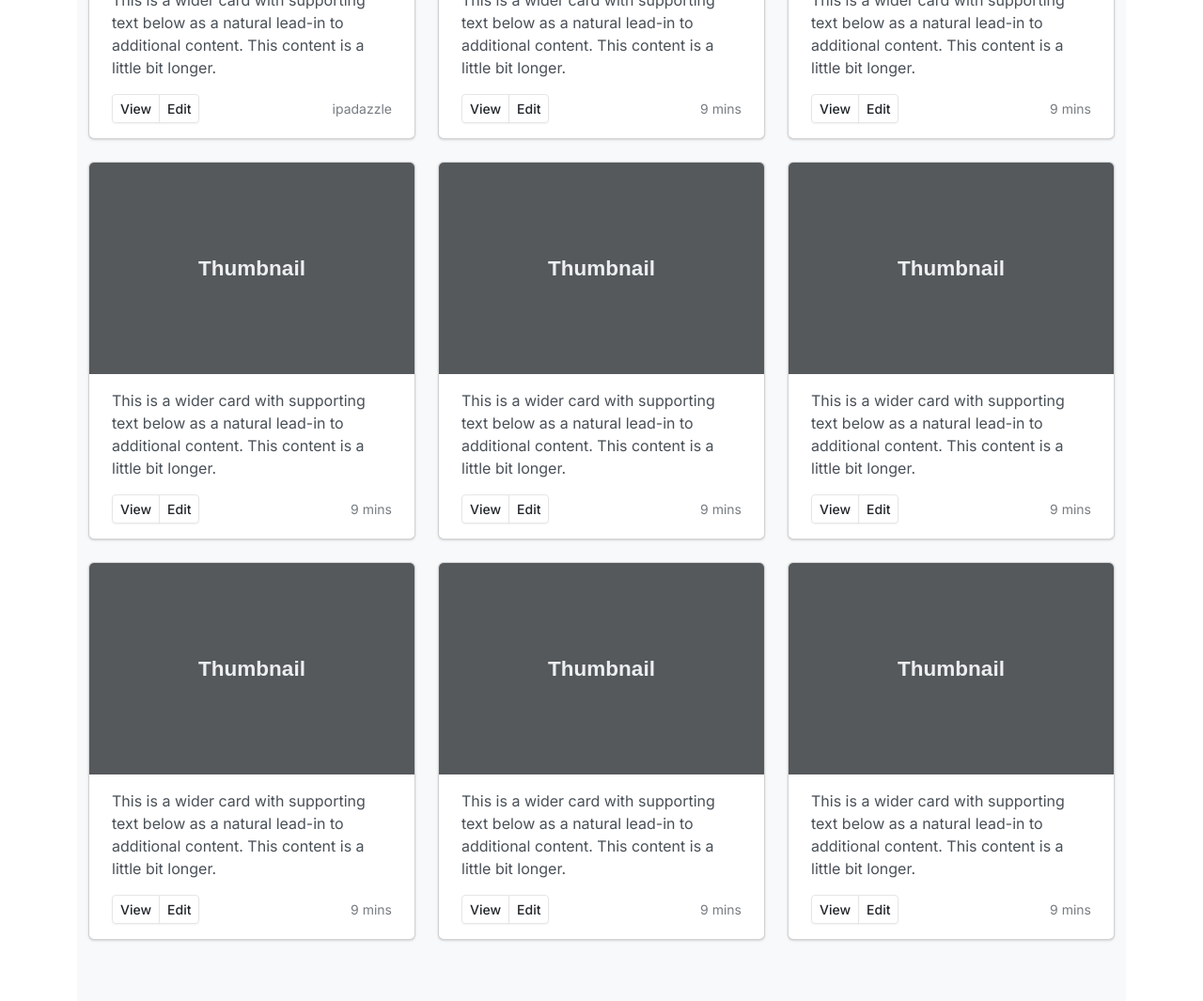
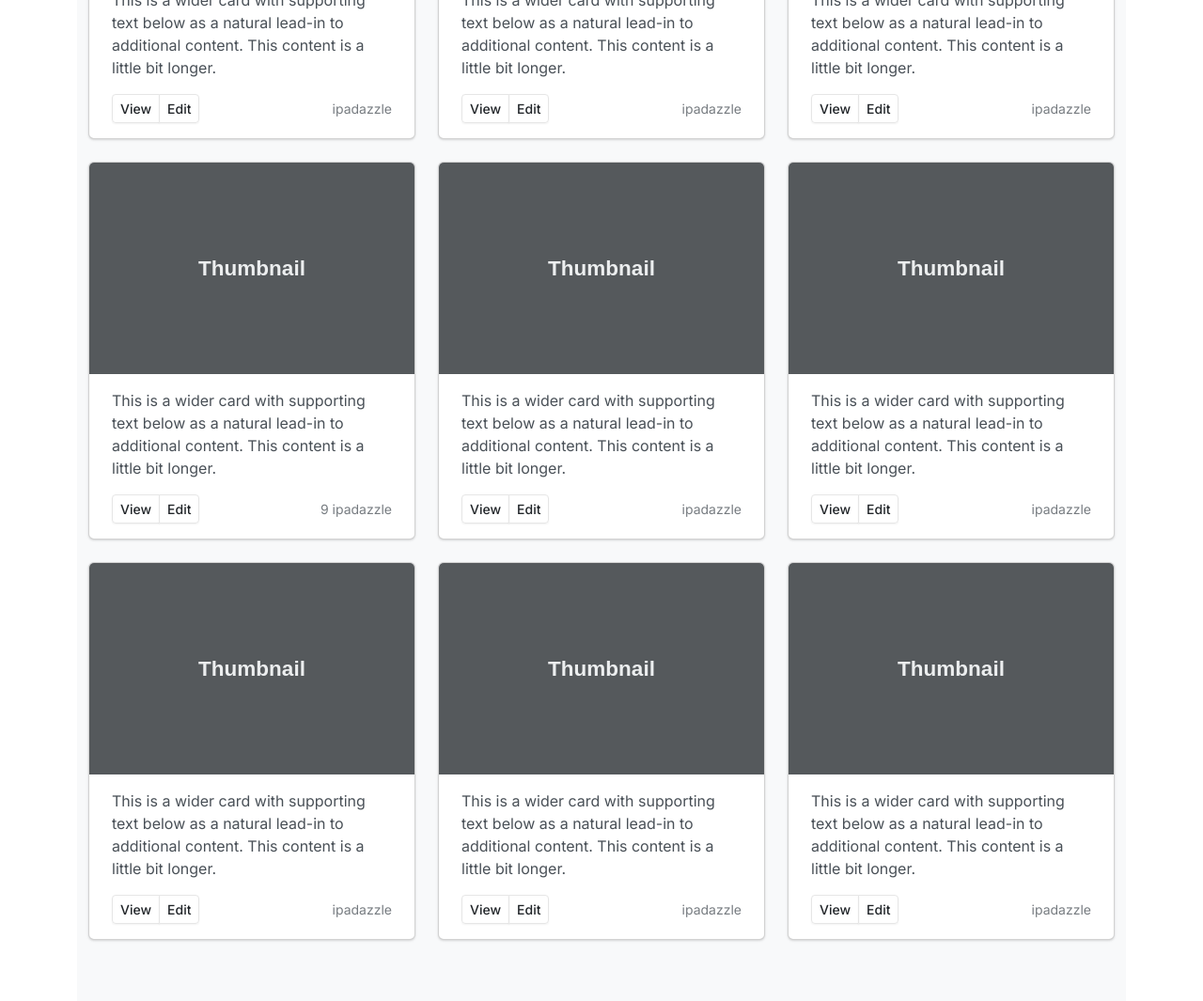
Before and after one commit to NatashaCELloyd/NatashaCELloyd.github.io, a Jekyll site: the page built from Bundles.md, in a window 1280 px wide. Shown: the part 473-1538 px from the top of the page at 94% size. Built offline with Jekyll 4.4.1, drawn with Linux system fonts in a browser that asks for light colours.

Commit message:
Update Bundles.md 9 minutes to ipadazzle

```diff
--- a/Bundles.md
+++ b/Bundles.md
@@ -30,7 +30,7 @@ title: Bundles
                       <button type="button" class="btn btn-sm btn-outline-secondary">View</button>
                       <button type="button" class="btn btn-sm btn-outline-secondary">Edit</button>
                     </div>
-                    <small class="text-muted">9 mins</small>
+                    <small class="text-muted">ipadazzle</small>
                   </div>
                 </div>
               </div>
@@ -45,7 +45,7 @@ title: Bundles
                       <button type="button" class="btn btn-sm btn-outline-secondary">View</button>
                       <button type="button" class="btn btn-sm btn-outline-secondary">Edit</button>
                     </div>
-                    <small class="text-muted">9 mins</small>
+                    <small class="text-muted">ipadazzle</small>
                   </div>
                 </div>
               </div>
@@ -60,7 +60,7 @@ title: Bundles
                       <button type="button" class="btn btn-sm btn-outline-secondary">View</button>
                       <button type="button" class="btn btn-sm btn-outline-secondary">Edit</button>
                     </div>
-                    <small class="text-muted">9 mins</small>
+                    <small class="text-muted">9 ipadazzle</small>
                   </div>
                 </div>
               </div>
@@ -75,7 +75,7 @@ title: Bundles
                       <button type="button" class="btn btn-sm btn-outline-secondary">View</button>
                       <button type="button" class="btn btn-sm btn-outline-secondary">Edit</button>
                     </div>
-                    <small class="text-muted">9 mins</small>
+                    <small class="text-muted">ipadazzle</small>
                   </div>
                 </div>
               </div>
@@ -90,7 +90,7 @@ title: Bundles
                       <button type="button" class="btn btn-sm btn-outline-secondary">View</button>
                       <button type="button" class="btn btn-sm btn-outline-secondary">Edit</button>
                     </div>
-                    <small class="text-muted">9 mins</small>
+                    <small class="text-muted">ipadazzle</small>
                   </div>
                 </div>
               </div>
@@ -105,7 +105,7 @@ title: Bundles
                       <button type="button" class="btn btn-sm btn-outline-secondary">View</button>
                       <button type="button" class="btn btn-sm btn-outline-secondary">Edit</button>
                     </div>
-                    <small class="text-muted">9 mins</small>
+                    <small class="text-muted">ipadazzle</small>
                   </div>
                 </div>
               </div>
@@ -120,7 +120,7 @@ title: Bundles
                       <button type="button" class="btn btn-sm btn-outline-secondary">View</button>
                       <button type="button" class="btn btn-sm btn-outline-secondary">Edit</button>
                     </div>
-                    <small class="text-muted">9 mins</small>
+                    <small class="text-muted">ipadazzle</small>
                   </div>
                 </div>
               </div>
@@ -135,7 +135,7 @@ title: Bundles
                       <button type="button" class="btn btn-sm btn-outline-secondary">View</button>
                       <button type="button" class="btn btn-sm btn-outline-secondary">Edit</button>
                     </div>
-                    <small class="text-muted">9 mins</small>
+                    <small class="text-muted">ipadazzle</small>
                   </div>
                 </div>
               </div>
```
